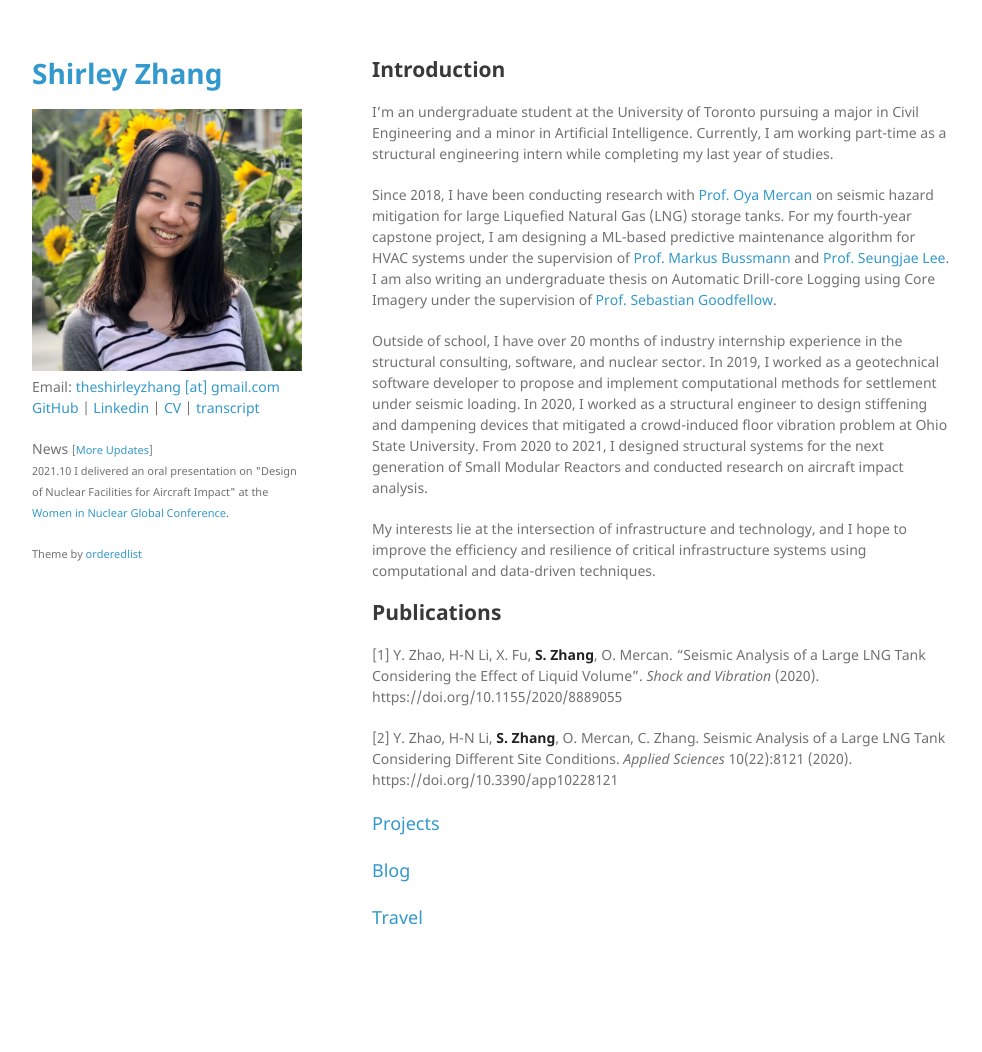
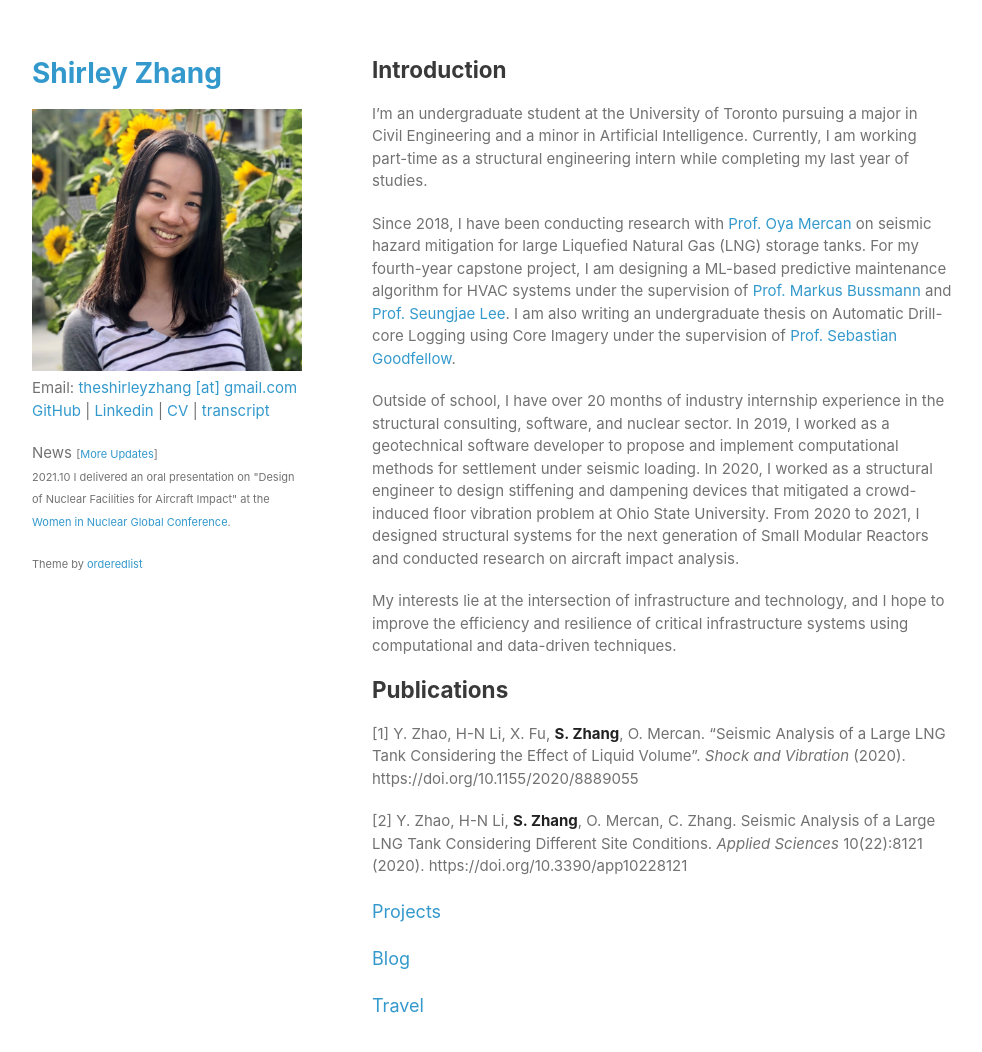
Before and after one commit to shirleyzhang2/shirleyzhang2.github.io, a Jekyll site: the page built from index.md, in a window 1280 px wide and 1089 px high. Shown: the top 1052 px of the window, without its empty margins (148-1130 px from the left). Built offline with Jekyll 4.4.1, drawn with Linux system fonts in a browser that asks for light colours.

Commit message:
Update jekyll-theme-minimal.scss

```diff
--- a/_sass/jekyll-theme-minimal.scss
+++ b/_sass/jekyll-theme-minimal.scss
@@ -4,7 +4,8 @@
 body {
   background-color: #fff;
   padding:50px;
-  font: 14px/1.5 "Noto Sans", "Helvetica Neue", Helvetica, Arial, sans-serif;
+  // font: 15px/1.5 "Noto Sans", "Helvetica Neue", Helvetica, Arial, sans-serif;
+  font: 15px/1.5 -apple-system, BlinkMacSystemFont, "Segoe UI", Roboto, Oxygen, Ubuntu, Cantarell, "Fira Sans", "Droid Sans", "Helvetica Neue", Arial, sans-serif, "Apple Color Emoji", "Segoe UI Emoji", "Segoe UI Symbol";
   color:#727272;
   font-weight:400;
 }
```
